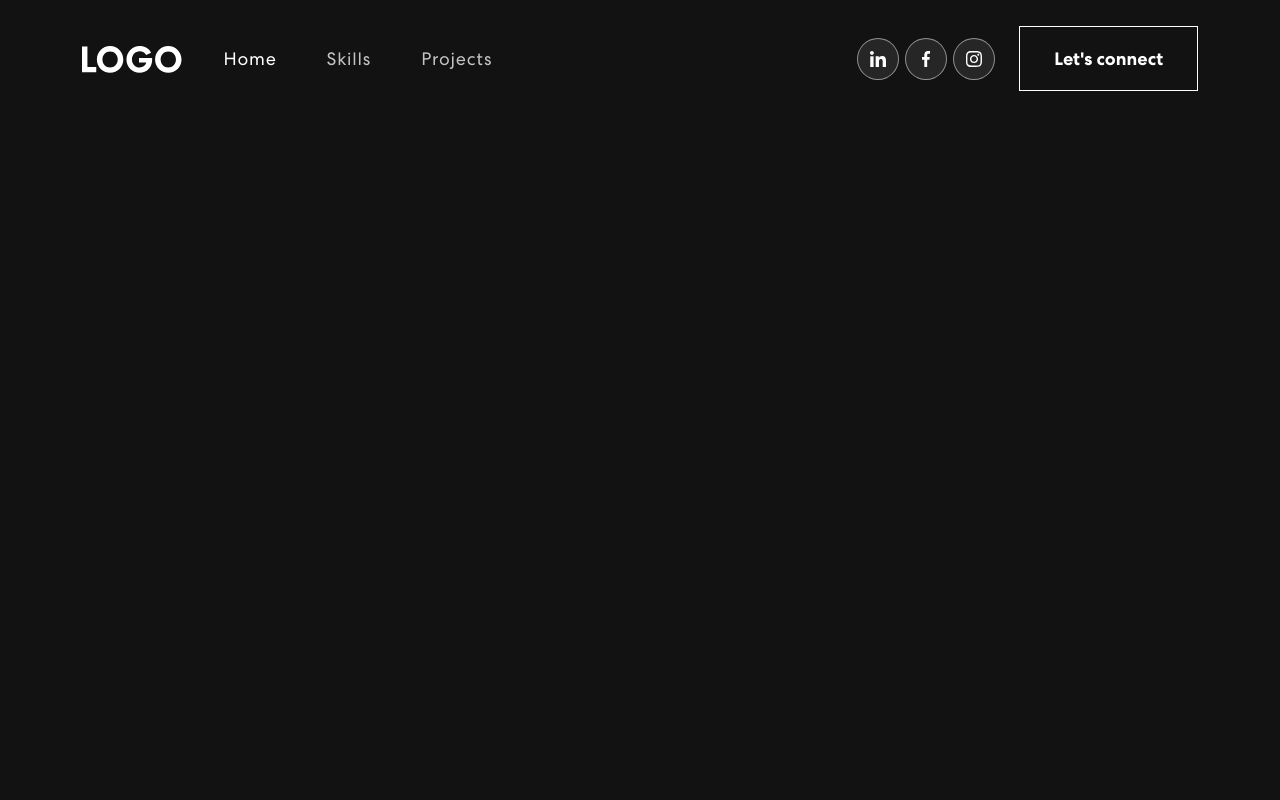
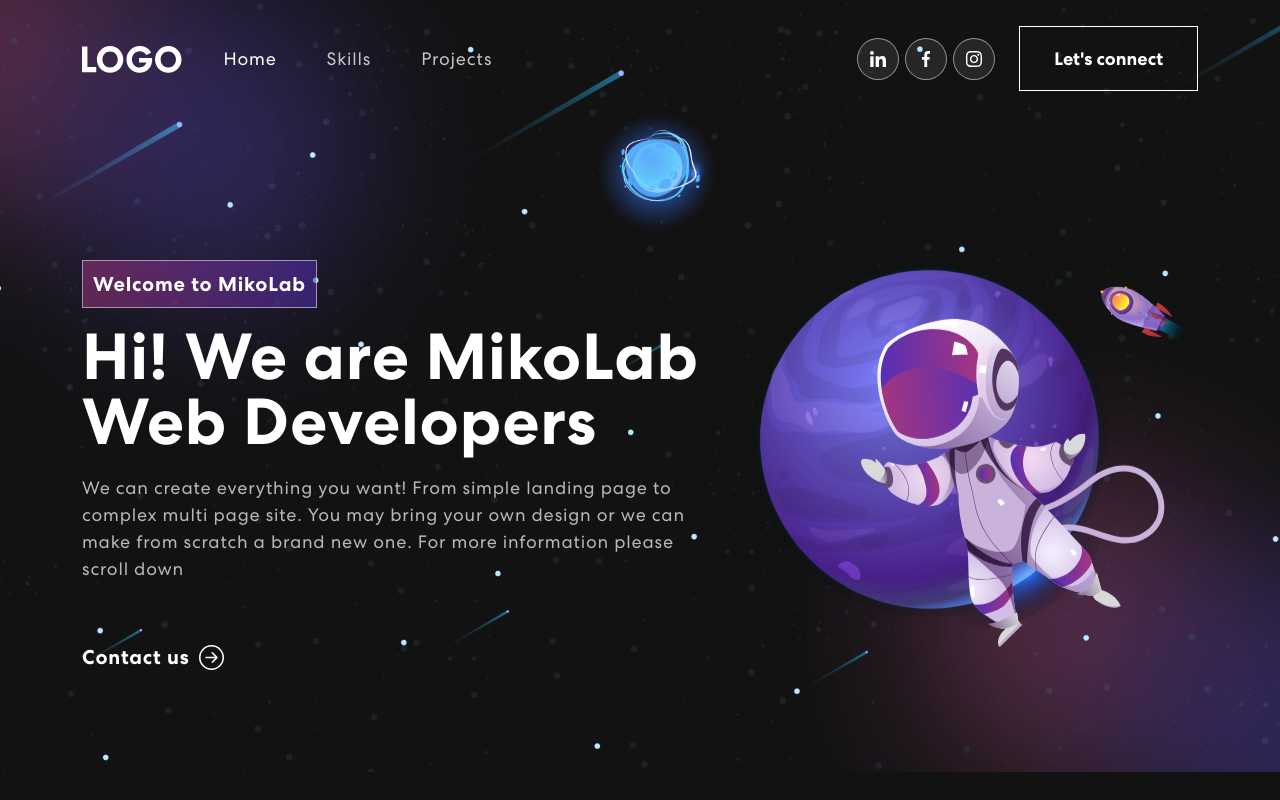
Before and after one commit to KeoFoxy/miko-lab, a React (Create React App) app: page / in a window 1280 px wide. Built offline with nearby package versions, Linux system fonts and the light colour scheme.

Commit message:
Banner completed

```diff
--- a/src/App.js
+++ b/src/App.js
@@ -2,12 +2,14 @@
 import './App.css';
 import Button from 'react-bootstrap/Button';
 import { NavBar } from './components/NavBar.js'
+import { Banner } from './components/Banner.js'
 import 'bootstrap/dist/css/bootstrap.min.css';
 
 function App() {
   return (
     <div className="App">
       <NavBar/>
+      <Banner />
     </div>
   );
 }
--- /dev/null
+++ b/src/components/Banner.js
@@ -0,0 +1,63 @@
+import { useState, useEffect } from "react";
+import { Container, Row, Col } from "react-bootstrap";
+import { ArrowRightCircle } from "react-bootstrap-icons";
+import headerImg from "../assets/img/header-img.svg"
+
+export const Banner = () => {
+    const [loopNum, setLoopNum] = useState(0);
+    const [isDeleting, setIsDeleting] = useState(false);
+    const toRotate = ["Web Developers", "Web Designers", "UI/UX Designers", "Bots makers", "Fl Studio Masters"];
+    const [text, setText] = useState('');
+    const [delta, setDelta] = useState(300 - Math.random() * 100);
+    const period = 2000;
+
+    useEffect(() =>{
+        let ticker = setInterval(() =>{
+            tick();
+        }, delta)
+
+        return () =>{ clearInterval(ticker)}
+    }, [text])
+
+    const tick = () =>{
+        let i = loopNum % toRotate.length;
+        let fullText = toRotate[i];
+        let updatedText = isDeleting ? fullText.substring(0, text.length - 1) : fullText.substring(0, text.length + 1)
+
+        setText(updatedText);
+
+        if(isDeleting){
+            setDelta(prevDelta => prevDelta /2)
+        }
+
+        if(!isDeleting && updatedText === fullText){
+            setIsDeleting(true)
+            setDelta(period)
+        } else if(isDeleting && updatedText === ''){
+            setIsDeleting(false)
+            setLoopNum(loopNum + 1)
+            setDelta(500)
+        }
+    }
+
+    return (
+        <section className="banner" id="home">
+            <Container>
+                <Row className="align-items-center">
+                    <Col xs={12} md={6} xl={7}>
+                        <span className="tagline"> Welcome to MikoLab</span>
+                        <h1>{'Hi! We are MikoLab '}
+                            <span className="wrap">{text}</span>
+                        </h1>
+                        <p>We can create everything you want! From simple landing page to complex multi page site. You may bring your own design or we can make from scratch a brand new one. For more information please scroll down</p>
+                        <button onClick={()=> console.log('connect')}>Contact us<ArrowRightCircle size={25}/></button>
+                    </Col>
+                    <Col xs={12} md={6} xl={5}>
+                        <img src={headerImg} alt="Headder img"/>
+                    </Col>
+                </Row>
+            </Container>
+
+        </section>
+    )
+}
```
